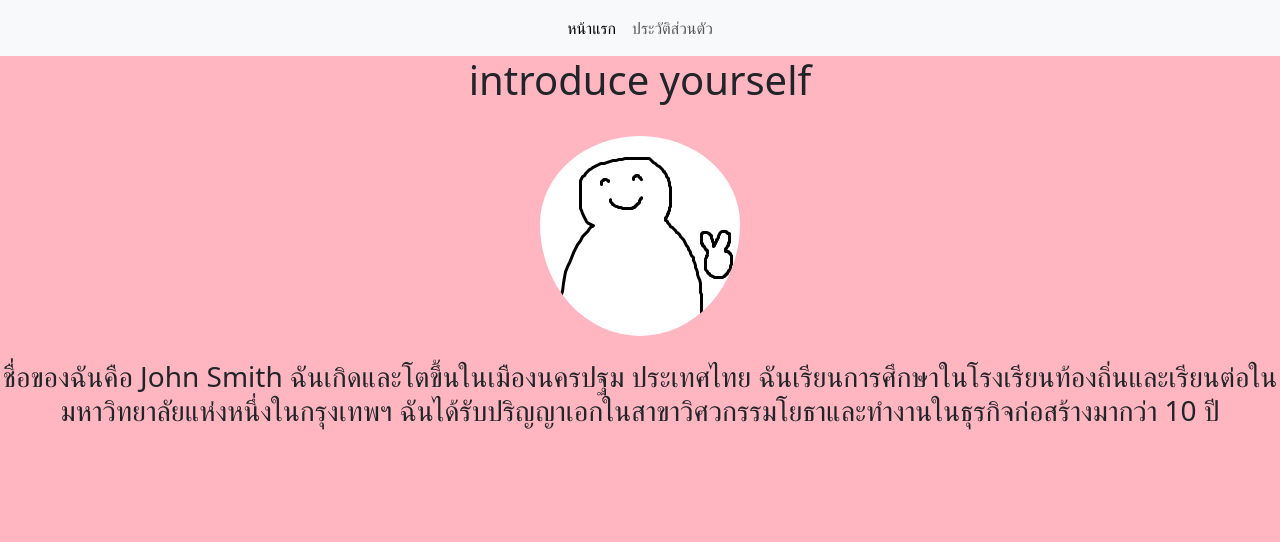
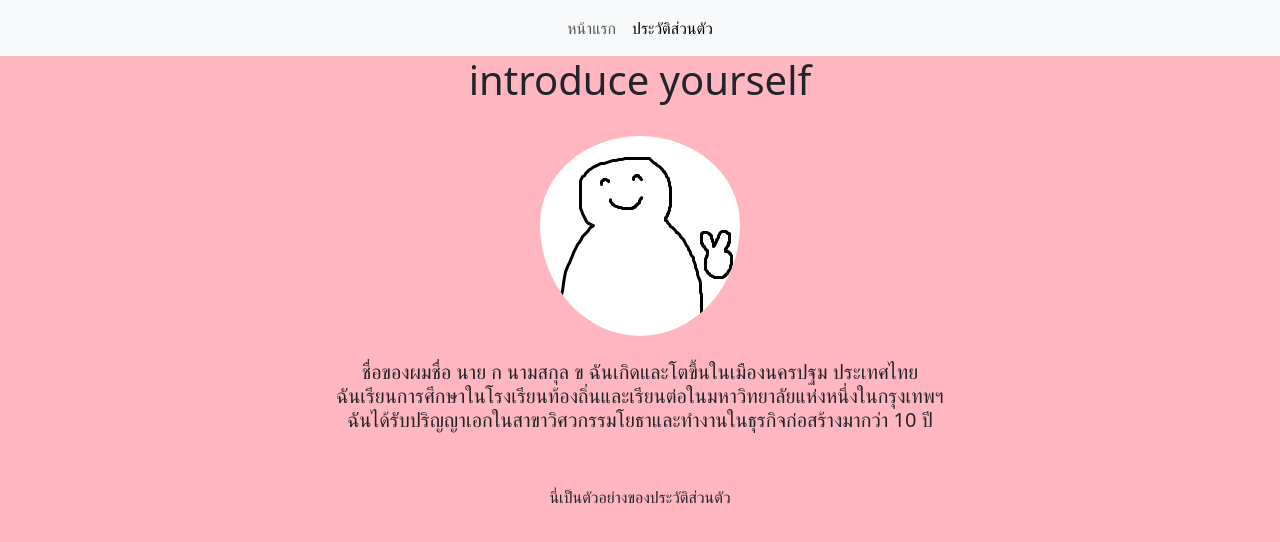
Before and after one commit to not6248/introduce-yourself, a plain HTML site: page personal.html in a window 1280 px wide. Drawn offline with nearby package versions, Linux system fonts and the light colour scheme.

Commit message:
เก็บรายละเอียด

```diff
--- a/personal.html
+++ b/personal.html
@@ -21,10 +21,10 @@
     <nav class="navbar navbar-expand-lg navbar-light bg-light ">
         <ul class="navbar-nav me-auto mb-2 mb-lg-0 m-auto">
           <li class="nav-item">
-            <a class="nav-link active" aria-current="page" href="#">หน้าแรก</a>
+            <a class="nav-link" aria-current="page" href="index.html">หน้าแรก</a>
           </li>
           <li class="nav-item">
-            <a class="nav-link" href="#">ประวัติส่วนตัว</a>
+            <a class="nav-link active" href="#">ประวัติส่วนตัว</a>
           </li>
         </ul>
       </div>
@@ -33,7 +33,10 @@
     <center>
         <h1>introduce yourself</h1>
         <img class="rounded-circle pt-4" src="sm.png" alt="รูป">
-        <h3 class="pt-4">ชื่อของฉันคือ John Smith ฉันเกิดและโตขึ้นในเมืองนครปฐม ประเทศไทย ฉันเรียนการศึกษาในโรงเรียนท้องถิ่นและเรียนต่อในมหาวิทยาลัยแห่งหนึ่งในกรุงเทพฯ ฉันได้รับปริญญาเอกในสาขาวิศวกรรมโยธาและทำงานในธุรกิจก่อสร้างมากว่า 10 ปี</h3>
+        <h5 class="pt-4">ชื่อของผมชื่อ นาย ก นามสกุล ข ฉันเกิดและโตขึ้นในเมืองนครปฐม ประเทศไทย<br>
+             ฉันเรียนการศึกษาในโรงเรียนท้องถิ่นและเรียนต่อในมหาวิทยาลัยแห่งหนึ่งในกรุงเทพฯ<br>
+              ฉันได้รับปริญญาเอกในสาขาวิศวกรรมโยธาและทำงานในธุรกิจก่อสร้างมากว่า 10 ปี</h5>
+        <h6 class="pt-5">นี่เป็นตัวอย่างของประวัติส่วนตัว</h6>
         </div>
     </center>
     <script src="https://cdn.jsdelivr.net/npm/bootstrap@5.3.0-alpha2/dist/js/bootstrap.bundle.min.js" integrity="sha384-qKXV1j0HvMUeCBQ+QVp7JcfGl760yU08IQ+GpUo5hlbpg51QRiuqHAJz8+BrxE/N" crossorigin="anonymous"></script>
```
Also changed, not shown: index.html (+1 -1 lines).
